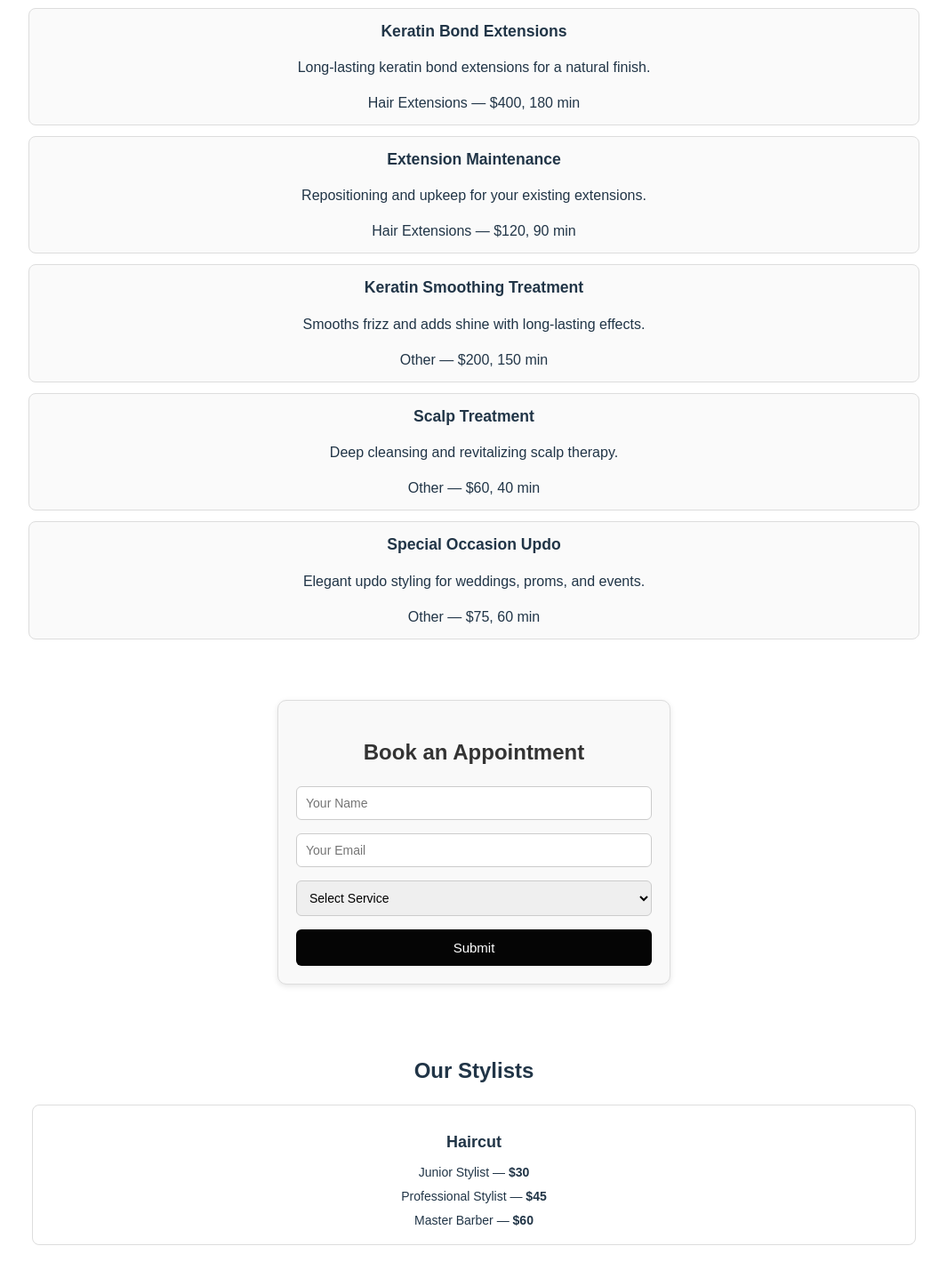
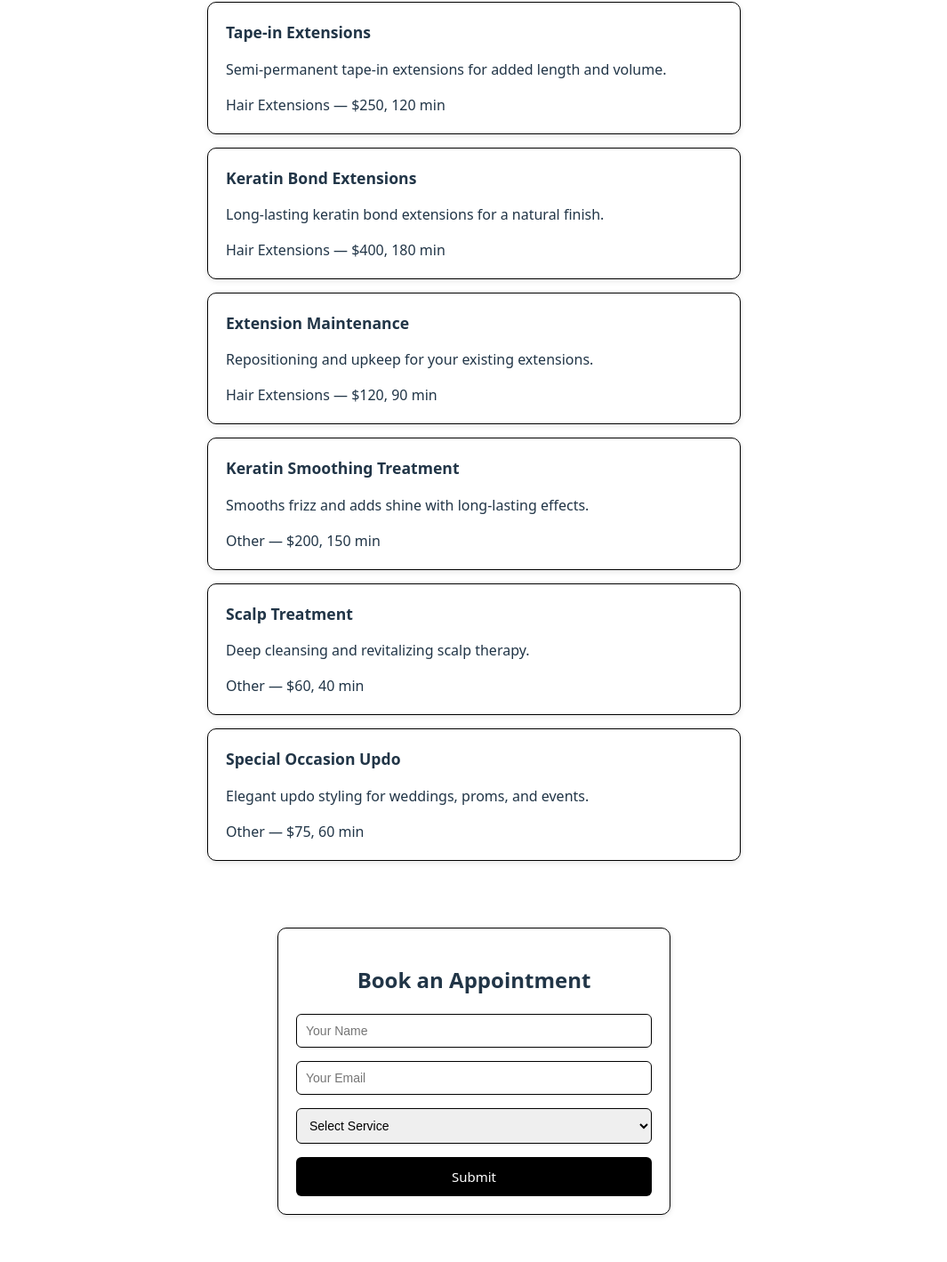
Before and after one commit to abhishekgill556/Project-full-stack, a React (Vite) app: page /services in a window 1280 px wide. Shown: the part 1328-2747 px from the top of the page at 89% size, without its empty margins (107-1172 px from the left). Built offline with nearby package versions, Linux system fonts and the light colour scheme.

Commit message:
updating css according to the theme

```diff
--- a/src/Components/Footer/footer.css
+++ b/src/Components/Footer/footer.css
@@ -1,15 +1,14 @@
 .site-footer {
-  background-color: #eae8e4;
+  background: #fff;
   padding: 30px 20px;
-  font-family: Arial, sans-serif;
   color: #000;
+  border-top: 1px solid #000;
 }
 
 .footer-row {
   display: grid;
   grid-template-columns: repeat(4, 1fr);
   gap: 30px;
-  border-top: 1px solid #000;
   padding-top: 20px;
 }
 
@@ -20,44 +19,29 @@
 }
 
 .footer-col a {
-  text-decoration: none;
   color: #000;
 }
 
 .footer-brand {
   font-size: 22px;
   font-weight: bold;
-  margin-bottom: 8px;
 }
 
 .footer-text {
   font-size: 14px;
 }
 
-.footer-search input {
+.footer-search input,
+.footer-subscribe input {
   border: none;
   border-bottom: 1px solid #000;
   padding: 5px;
   outline: none;
-  width: 100%;
-}
-
-.footer-subscribe {
-  margin-top: 10px;
 }
 
 .footer-subscribe form {
   display: flex;
   gap: 8px;
-  margin-top: 5px;
-}
-
-.footer-subscribe input {
-  border: none;
-  border-bottom: 1px solid #000;
-  padding: 5px;
-  flex: 1;
-  outline: none;
 }
 
 .footer-subscribe button {
--- a/src/Components/Header/Header.css
+++ b/src/Components/Header/Header.css
@@ -1,32 +1,33 @@
-body {
-  margin: 0;
-  font-family: Arial, sans-serif;
-}
 .announce {
-  background: #333;
-  color: white;
+  background: #000;
+  color: #fff;
   text-align: center;
   padding: 8px;
   font-size: 14px;
 }
+
 .site-header {
-  background: #f2f2f2;
-  border-bottom: 1px solid #ccc;
+  background: #fff;
+  border-bottom: 1px solid #000;
 }
+
 .header-row {
   display: flex;
   align-items: center;
   justify-content: space-between;
   padding: 12px 24px;
 }
+
 .logo {
   font-weight: bold;
   display: flex;
   gap: 6px;
 }
+
 .logo-mark {
   font-size: 18px;
 }
+
 .logo-sub {
   font-size: 12px;
   letter-spacing: 2px;
@@ -36,12 +37,13 @@ body {
   display: flex;
   gap: 16px;
 }
+
 .nav a {
-  text-decoration: none;
-  color: #222;
+  color: #000;
 }
+
 .nav a.active {
-  color: rgb(8, 8, 8);
+  color: #666;
 }
 
 .right {
@@ -49,12 +51,14 @@ body {
   align-items: center;
   gap: 12px;
 }
+
 .search input {
   border: none;
-  border-bottom: 1px solid #222;
+  border-bottom: 1px solid #000;
   padding: 2px 4px;
   outline: none;
 }
+
 .auth {
-  color: gray;
+  color: #666;
 }
--- a/src/Components/Services/Service.css
+++ b/src/Components/Services/Service.css
@@ -1,5 +1,6 @@
 .services-section {
-  padding: 1rem;
+  padding: 40px 20px;
+  text-align: center;
 }
 
 .services-section h2 {
@@ -10,24 +11,28 @@
 .services-list {
   list-style: none;
   padding: 0;
-  margin: 0;
+  margin: 0 auto;
+  max-width: 600px;
 }
 
 .services-list li {
-  border: 1px solid #ddd;
-  border-radius: 8px;
-  padding: 0.75rem;
-  margin-bottom: 0.75rem;
-  background: #fafafa;
+  border: 1px solid #000;
+  border-radius: 10px;
+  background: #fff;
+  padding: 20px;
+  margin: 15px auto;
+  max-width: 800px;
+  box-shadow: 0 2px 6px rgba(0,0,0,0.1);
+  text-align: left;
 }
 
 .services-list li strong {
+  font-size: 1.1rem;
   display: block;
-  font-size: 1.1rem;
   margin-bottom: 0.25rem;
 }
 
 .services-list li span {
   font-size: 0.9rem;
-  color: #555;
+  color: #333;
 }
--- a/src/Components/blog/Blog.css
+++ b/src/Components/blog/Blog.css
@@ -1,65 +1,35 @@
 .blog {
   padding: 60px 20px;
   text-align: center;
-  background-color: #fff;
 }
 
 .blog h2 {
   font-size: 2rem;
   margin-bottom: 40px;
-  color: #000;
 }
 
 .blog-post {
-  position: relative;
-  background-size: cover;
-  background-position: center;
-  border-radius: 12px;
-  border: 1px solid #ccc;
-  padding: 40px 20px;
+  border: 1px solid #000;
+  border-radius: 10px;
+  background: #fff;
+  padding: 20px;
   margin: 20px auto;
   max-width: 800px;
+  box-shadow: 0 2px 6px rgba(0,0,0,0.1);
   text-align: left;
-  overflow: hidden;
-  background-color: #fff;
-  color: #000;
-  box-shadow: 0 2px 6px rgba(0,0,0,0.05); /
-}
-
-.blog-post::before {
-  display: none;
-}
-
-.blog-content {
-  position: relative;
-  z-index: 2;
-  color: #000;
 }
 
 .blog-post h3 {
   font-size: 1.6rem;
-  margin-bottom: 15px;
-  color: #000;
 }
 
 .blog-post p {
   font-size: 1rem;
-  margin-bottom: 20px;
   line-height: 1.5;
   color: #333;
 }
 
 .blog-post a {
-  display: inline-block;
+  font-weight: bold;
   text-decoration: underline;
-  font-weight: bold;
-  color: #000;
-  background: none;
-  padding: 0;
-  border-radius: 0;
-  transition: color 0.3s ease;
 }
-
-.blog-post a:hover {
-  color: #666;
-}
--- a/src/Components/book/book.css
+++ b/src/Components/book/book.css
@@ -1,18 +1,16 @@
 .booking {
+  border: 1px solid #000;
+  border-radius: 10px;
+  background: #fff;
+  padding: 20px;
+  margin: 20px auto;
   max-width: 400px;
-  margin: 40px auto;
-  padding: 20px;
-  border: 1px solid #ddd;
-  border-radius: 10px;
-  background: #f9f9f9;
-  box-shadow: 0 2px 6px rgba(0, 0, 0, 0.1);
-  font-family: Arial, sans-serif;
+  box-shadow: 0 2px 6px rgba(0,0,0,0.1);
 }
 
 .booking h2 {
   text-align: center;
   margin-bottom: 20px;
-  color: #333;
 }
 
 .booking form {
@@ -24,29 +22,27 @@
 .booking input,
 .booking select {
   padding: 10px;
-  border: 1px solid #ccc;
+  border: 1px solid #000;
   border-radius: 6px;
   font-size: 14px;
   outline: none;
-  transition: border 0.2s ease-in-out;
 }
 
 .booking input:focus,
 .booking select:focus {
-  border-color: #080808;
+  border-color: #666;
 }
 
 .booking button {
   padding: 12px;
-  background: #050505;
+  background: #000;
   border: none;
   border-radius: 6px;
-  color: white;
+  color: #fff;
   font-size: 15px;
   cursor: pointer;
-  transition: background 0.2s ease-in-out;
 }
 
 .booking button:hover {
-  background: #0056b3;
+  background: #333;
 }
--- a/src/Components/stylist/stylist.css
+++ b/src/Components/stylist/stylist.css
@@ -1,24 +1,25 @@
 .stylist {
-  padding: 20px;
-  font-family: Arial, sans-serif;
+  padding: 40px 20px;
 }
 
 .stylist-title {
   font-size: 24px;
+  font-weight: bold;
   margin-bottom: 20px;
-  font-weight: bold;
 }
 
 .stylist-block {
-  margin-bottom: 20px;
-  padding: 10px;
-  border: 1px solid #ddd;
-  border-radius: 8px;
+  border: 1px solid #000;
+  border-radius: 10px;
+  background: #fff;
+  padding: 20px;
+  margin: 20px auto;
+  max-width: 800px;
+  box-shadow: 0 2px 6px rgba(0,0,0,0.1);
 }
 
 .stylist-block h3 {
   font-size: 18px;
-  margin-bottom: 10px;
   text-transform: capitalize;
 }
 
@@ -29,8 +30,8 @@
 }
 
 .stylist-block li {
+  font-size: 14px;
   margin-bottom: 6px;
-  font-size: 14px;
 }
 
 .level {
```
